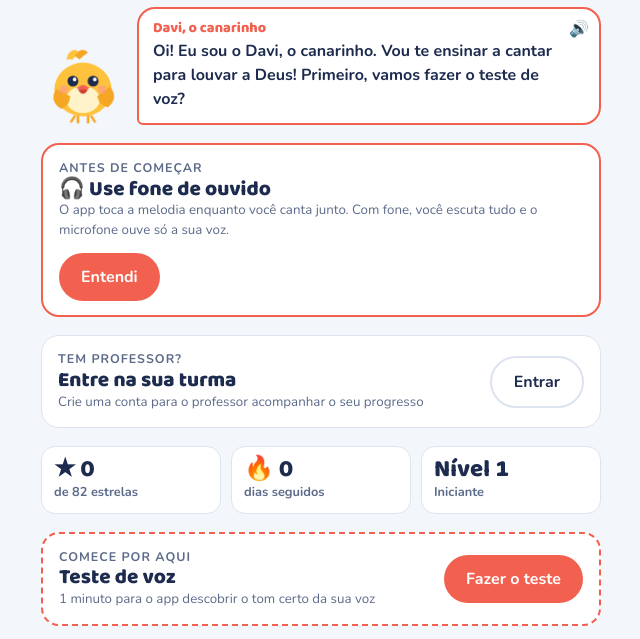
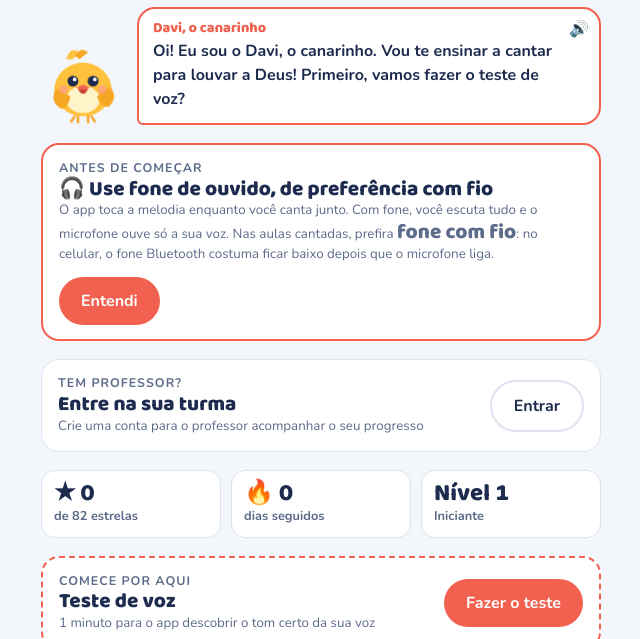
Before and after one commit to luisbonone/voz-livre, a plain HTML site: page index.html in a window 1280 px wide. Shown: the part 81-720 px from the top of the page, without its empty margins (319-959 px from the left). Drawn offline with nearby package versions, Linux system fonts and the light colour scheme.

Commit message:
Aviso de fone recomenda fone com fio nas aulas cantadas
Co-Authored-By: Claude Opus 5.5 <noreply@anthropic.com>
Claude-Session: https://claude.ai/code/session_01B1uhC9XtvH8wPBbcyV1hZU

```diff
--- a/index.html
+++ b/index.html
@@ -1441,7 +1441,7 @@ function render(){
     <section class="hero" ${K()?'hidden':''}>${mascot()}<div>
       <h1>${K()?'Oi, cantor! Vamos aprender a louvar cantando?':'Prepare sua voz para louvar'}</h1>
       <p class="muted">${K()?'Cada aula vale uma estrela. Complete uma para liberar a próxima!':'Uma aula por dia, alguns minutos de cada vez. Complete cada aula para liberar a próxima.'}</p></div></section>
-    ${store.get('hpOk',false)?'':`<section class="vcard daily"><div><span class="label">Antes de começar</span><b>🎧 Use fone de ouvido</b><small>O app toca a melodia enquanto você canta junto. Com fone, você escuta tudo e o microfone ouve só a sua voz.</small></div><button class="btn" id="hpok">Entendi</button></section>`}
+    ${store.get('hpOk2',false)?'':`<section class="vcard daily"><div><span class="label">Antes de começar</span><b>🎧 Use fone de ouvido, de preferência com fio</b><small>O app toca a melodia enquanto você canta junto. Com fone, você escuta tudo e o microfone ouve só a sua voz. Nas aulas cantadas, prefira <b>fone com fio</b>: no celular, o fone Bluetooth costuma ficar baixo depois que o microfone liga.</small></div><button class="btn" id="hpok">Entendi</button></section>`}
     ${homeCloudCards()}
     <div class="statrow">
       <div class="stat"><b>★ ${stars}</b><small>de ${L.length} estrelas</small></div>
@@ -1475,7 +1475,7 @@ function render(){
       ${classGuided()?'':`<button class="linkbtn" id="unlock">${state.unlockAll?'Voltar a liberar aula por aula':'Liberar todas as aulas (para testar)'}</button>`}</footer>`;
     app.querySelectorAll('[data-go]').forEach(b=>b.onclick=()=>{const i=idx(b.dataset.go);if(isUnlocked(i))go(b.dataset.go);else if(K()){guide(classGuided()?'Essa aula o seu professor ainda vai liberar. Treine as que já estão abertas!':'Essa aula ainda está trancada. Termine a anterior primeiro, combinado?','think',true);}});
     if(K()){wireGuide();lastSay=homeLine();lastMood='happy';}
-    $('#vtgo').onclick=()=>go('voicetest');wireHomeCloud();const dg=$('#dailygo');if(dg)dg.onclick=()=>go('daily');const fg=$('#freego');if(fg)fg.onclick=()=>go('livre');const hp=$('#hpok');if(hp)hp.onclick=()=>{store.set('hpOk',true);render();};
+    $('#vtgo').onclick=()=>go('voicetest');wireHomeCloud();const dg=$('#dailygo');if(dg)dg.onclick=()=>go('daily');const fg=$('#freego');if(fg)fg.onclick=()=>go('livre');const hp=$('#hpok');if(hp)hp.onclick=()=>{store.set('hpOk2',true);render();};
     if($('#unlock'))$('#unlock').onclick=()=>{state.unlockAll=!state.unlockAll;store.set('unlockAll',state.unlockAll);render();};
     const vl=$('#v-low'),vh=$('#v-high');
     if(vl){vl.onclick=()=>{state.voice='low';store.set('voice','low');render()};vh.onclick=()=>{state.voice='high';store.set('voice','high');render()};}
--- a/sw.js
+++ b/sw.js
@@ -1,4 +1,4 @@
-const C='voz-livre-v24',FILES=['./','index.html','manifest.webmanifest','icon.svg','icon-192.png','icon-512.png','icon-maskable-192.png','icon-maskable-512.png','apple-touch-icon.png'];
+const C='voz-livre-v25',FILES=['./','index.html','manifest.webmanifest','icon.svg','icon-192.png','icon-512.png','icon-maskable-192.png','icon-maskable-512.png','apple-touch-icon.png'];
 self.addEventListener('install',e=>{e.waitUntil(caches.open(C).then(c=>c.addAll(FILES)));self.skipWaiting()});
 self.addEventListener('activate',e=>{e.waitUntil(caches.keys().then(ks=>Promise.all(ks.filter(k=>k!==C).map(k=>caches.delete(k)))));self.clients.claim()});
 self.addEventListener('fetch',e=>{if(e.request.method!=='GET'||e.request.url.includes('supabase.co'))return;e.respondWith(fetch(e.request).then(r=>{const cp=r.clone();caches.open(C).then(c=>c.put(e.request,cp));return r}).catch(()=>caches.match(e.request)))});
```
